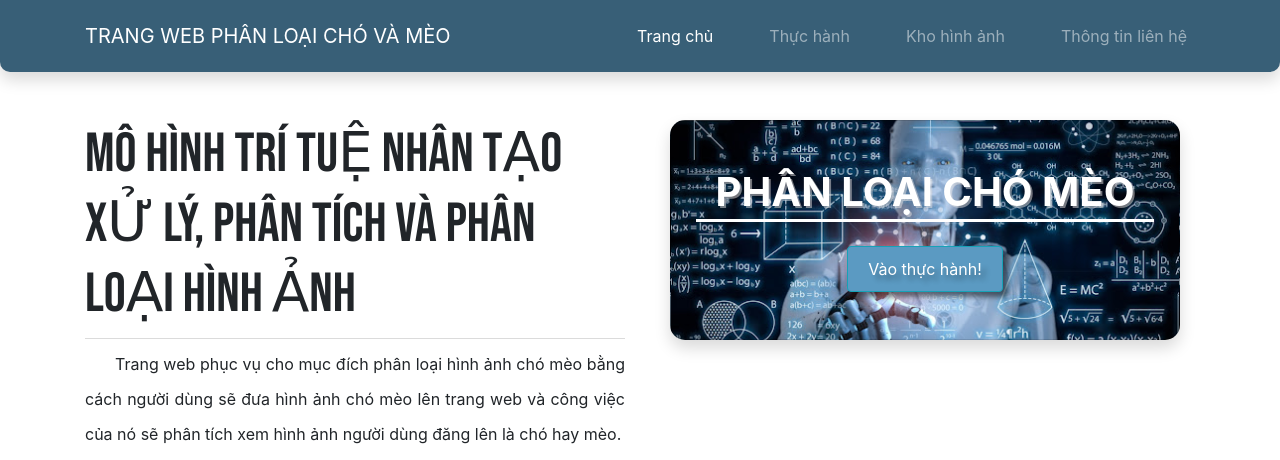
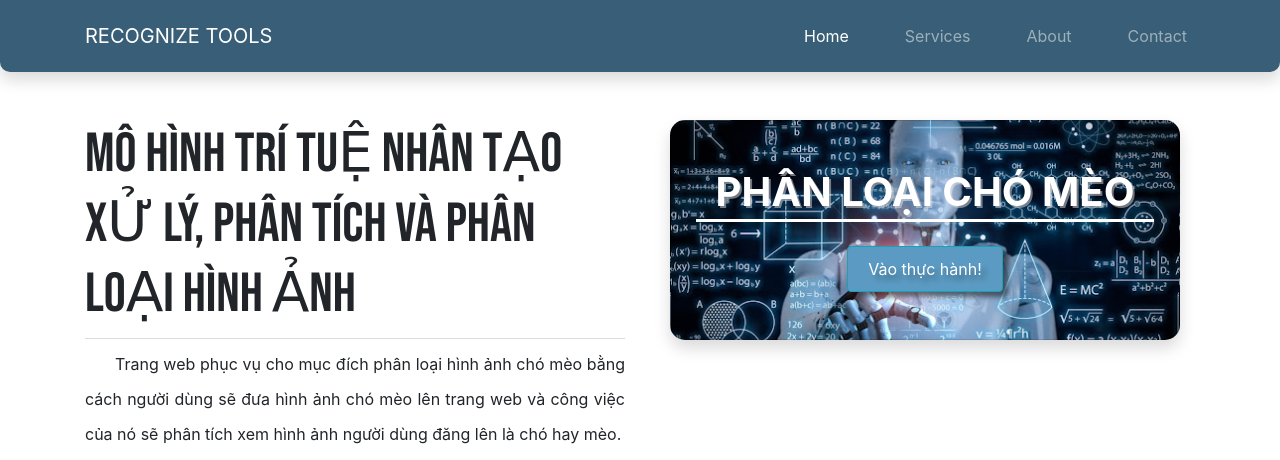
Before and after one commit to Trish0302/media-computing, a Django app: page / in a window 1280 px wide. Shown: the top 460 px of the page. Run offline with Django 4.2, Linux system fonts and the light colour scheme.

Commit message:
Update header.html

```diff
--- a/app/templates/app/includes/header.html
+++ b/app/templates/app/includes/header.html
@@ -1,6 +1,6 @@
 <nav class="navbar navbar-expand-lg navbar-dark shadow mb-5 py-3" style="background-color: #385f77;">
     <div class="container">
-        <a class="navbar-brand" href="#">TRANG WEB PHÂN LOẠI CHÓ VÀ MÈO</a>
+        <a class="navbar-brand" href="#">RECOGNIZE TOOLS</a>
 
     <button class="navbar-toggler" type="button" data-toggle="collapse" data-target="#navbarSupportedContent" aria-controls="navbarSupportedContent" aria-expanded="false" aria-label="Toggle navigation">
         <span class="navbar-toggler-icon"></span>
@@ -9,16 +9,16 @@
     <div class="collapse navbar-collapse" id="navbarSupportedContent">
         <ul class="navbar-nav ml-auto">
             <li class="nav-item active">
-                <a class="nav-link pl-5" href="{% url 'app:home' %}">Trang chủ<span class="sr-only">(current)</span></a>
+                <a class="nav-link pl-5" href="{% url 'app:home' %}">Home<span class="sr-only">(current)</span></a>
             </li>
             <li class="nav-item">
-                <a class="nav-link pl-5" href="{% url 'app:services' %}">Thực hành</a>
+                <a class="nav-link pl-5" href="{% url 'app:services' %}">Services</a>
             </li>
             <li class="nav-item">
-                <a class="nav-link pl-5" href="#">Kho hình ảnh</a>
+                <a class="nav-link pl-5" href="#">About</a>
             </li>
             <li class="nav-item">
-                <a class="nav-link pl-5" href="#">Thông tin liên hệ</a>
+                <a class="nav-link pl-5" href="#">Contact</a>
             </li>
         </ul>
     </div>
```
